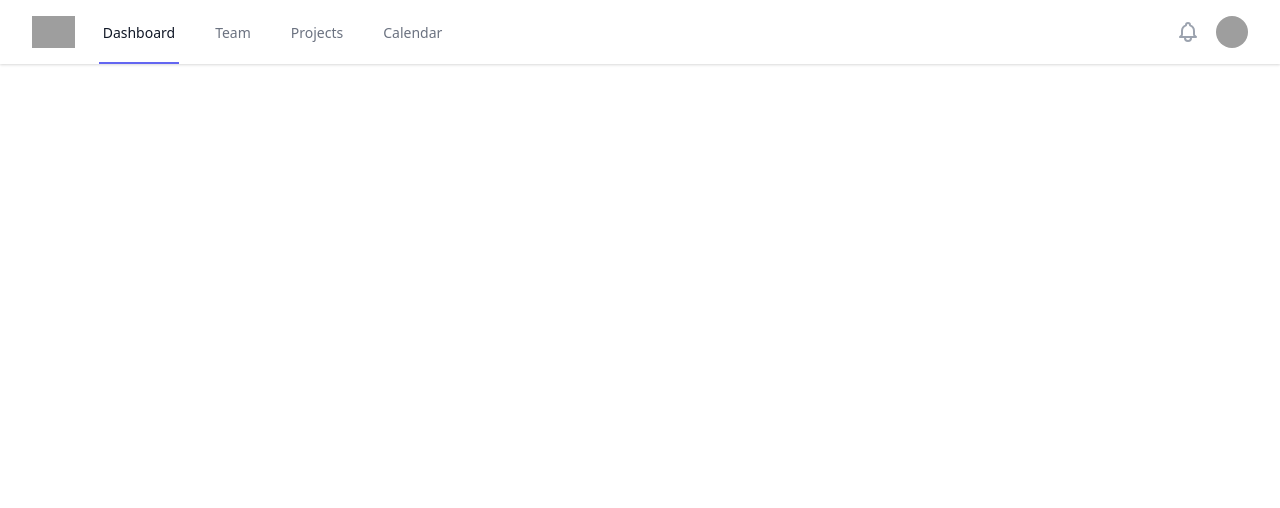
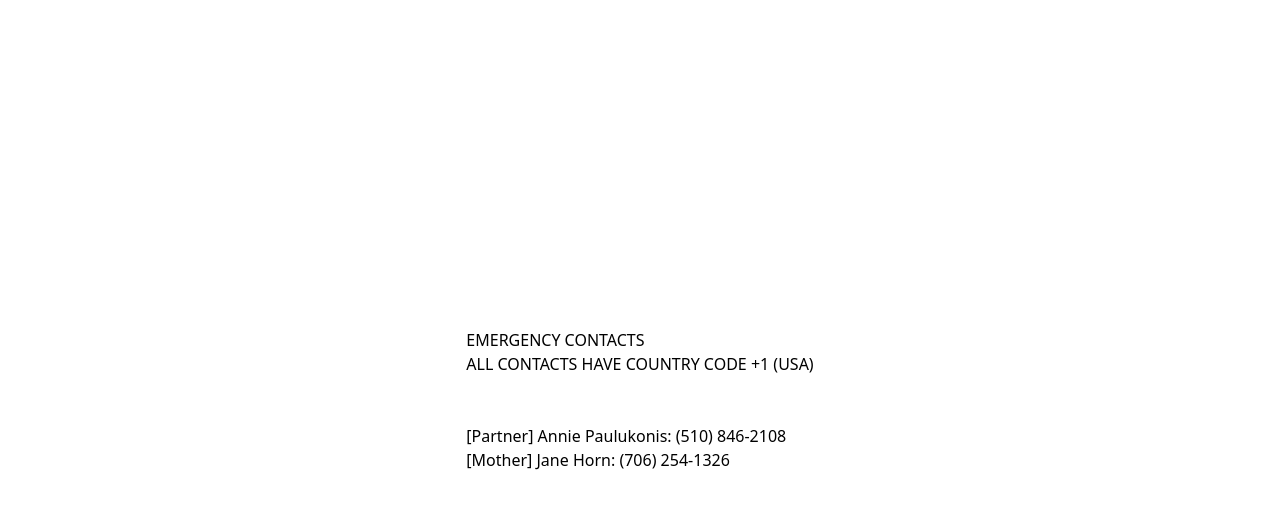
Before and after one commit to thorn91/Personal-Website, a Nuxt app in the folder web/: page /emergency in a window 1280 px wide. Shown: the top 508 px of the page. Built offline with nearby package versions, Linux system fonts and the light colour scheme; grey boxes are pictures that could not be loaded.

Commit message:
added emergency contacts

```diff
--- /dev/null
+++ b/web/pages/emergency.vue
@@ -0,0 +1,37 @@
+<template>
+  <div class="flex h-screen">
+    <div class="m-auto">
+      <h1>EMERGENCY CONTACTS</h1>
+      <h2>ALL CONTACTS HAVE COUNTRY CODE +1 (USA)</h2>
+      <br />
+      <br />
+      <h2>{{ ANNIE }}</h2>
+      <h2>{{ MOM }}</h2>
+    </div>
+  </div>
+</template>
+
+<script>
+export default {
+  layout: "personal",
+  head() {
+    return {
+      title: "THOMAS HORN's EMERGENCY CONTACTS",
+    };
+  },
+
+  data() {
+    return {
+      ANNIE: "[Partner] Annie Paulukonis: (510) 846-2108",
+      MOM: "[Mother] Jane Horn: (706) 254-1326",
+    };
+  },
+
+  methods: {},
+
+  components: {},
+};
+</script>
+
+<style>
+</style>
```
